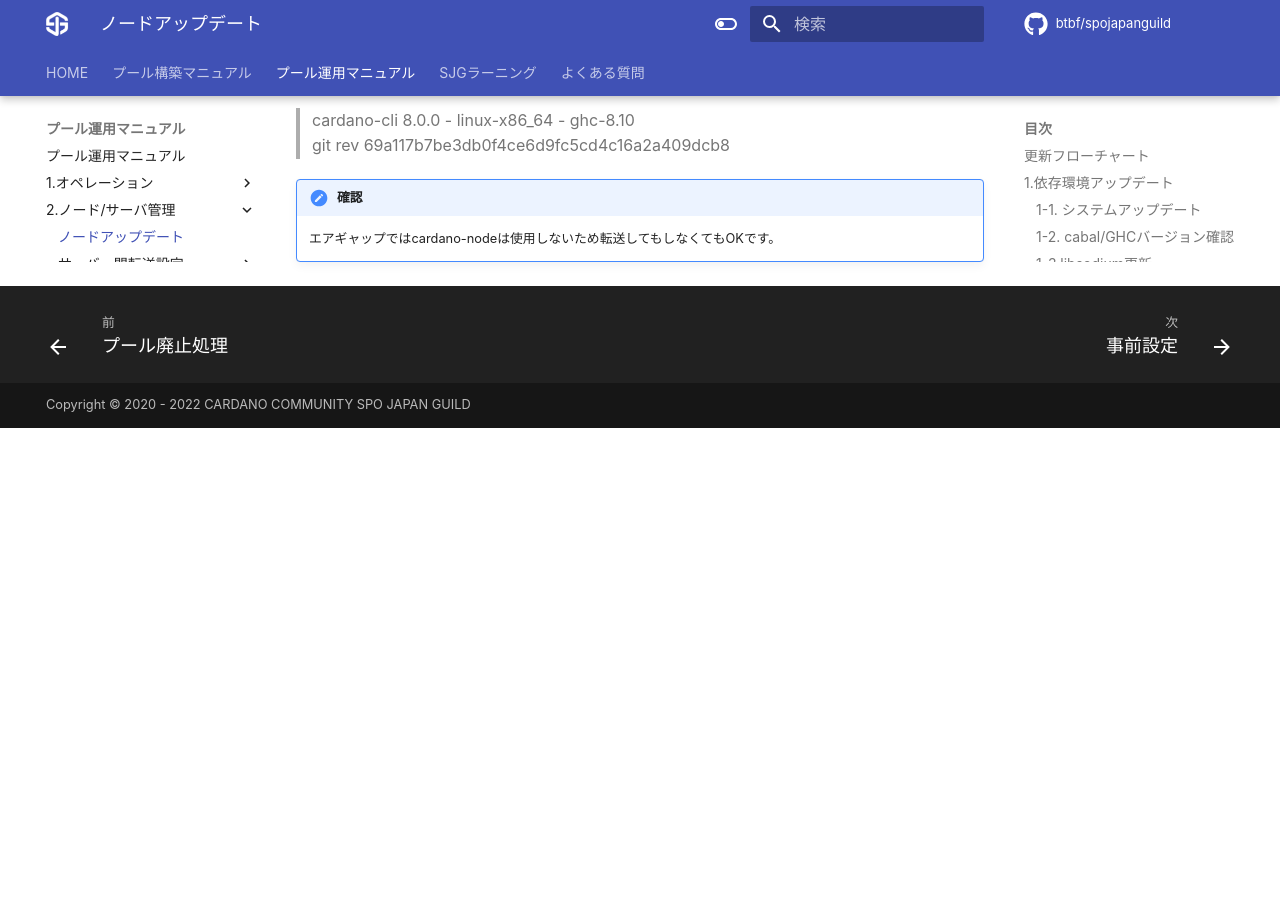
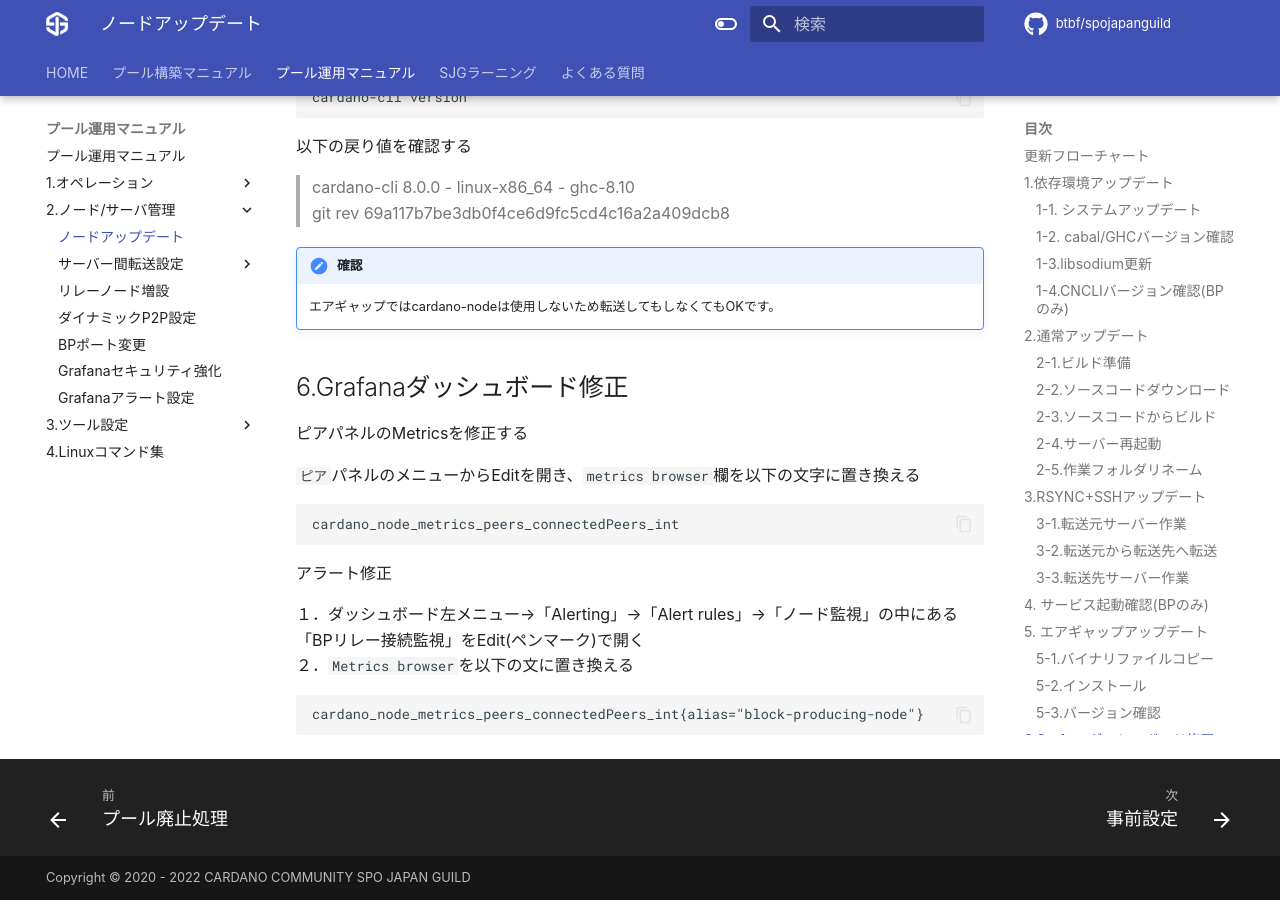
Before and after one commit to btbf/spojapanguild, an MkDocs documentation site: the page built from docs/operation/node-update.md, in a window 1280 px wide and 900 px high, scrolled down 13162 px. Built offline with MkDocs 1.6.1 and Material for MkDocs 9.7.7, drawn with Linux system fonts in a browser that asks for light colours; comment, search, counter and statistics services are not loaded; before the commit the page ends 13590 px from its top, so only the background shows below that; some of the changed text lies outside the part shown.

Commit message:
メトリクス修正追加

````diff
--- a/docs/operation/node-update.md
+++ b/docs/operation/node-update.md
@@ -34,6 +34,10 @@
     * SPO投票用コマンド追加 `cardano-cli governance poll`
 
     * P2P設定時、ローカルルートPeerに複数のDNS名を使用した際の接続不具合を解消
+
+    * Peersメトリクス変更
+    1.35.x：`cardano_node_metrics_connectedPeers_int`
+    8.0.x :`cardano_node_metrics_peers_connectedPeers_int`
 
 !!! error "よくお読みになって進めてください"
     ご自身のアップデートスタイルによって手順が異なります。
@@ -1157,6 +1161,22 @@ git rev 69a117b7be3db0f4ce6d9fc5cd4c16a2a409dcb8
     エアギャップではcardano-nodeは使用しないため転送してもしなくてもOKです。
 
 
+## 6.Grafanaダッシュボード修正
+
+ピアパネルのMetricsを修正する
+
+`ピア`パネルのメニューからEditを開き、`metrics browser`欄を以下の文字に置き換える
+```
+cardano_node_metrics_peers_connectedPeers_int
+```
+
+アラート修正
+
+１．ダッシュボード左メニュー→「Alerting」→「Alert rules」→「ノード監視」の中にある「BPリレー接続監視」をEdit(ペンマーク)で開く
+２．`Metrics browser`を以下の文に置き換える
+```
+cardano_node_metrics_peers_connectedPeers_int{alias="block-producing-node"}
+```
 
 <!--
 ## **4.新メトリクスについて**
````
